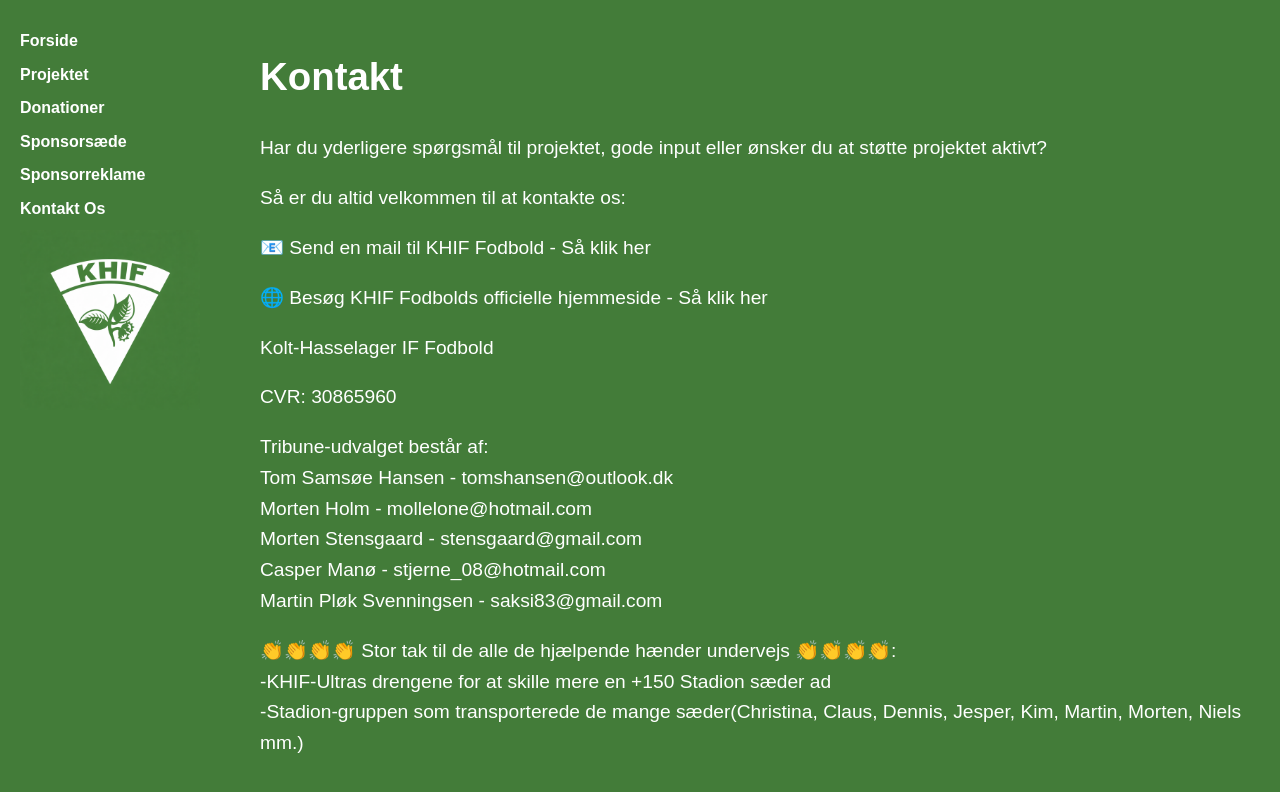
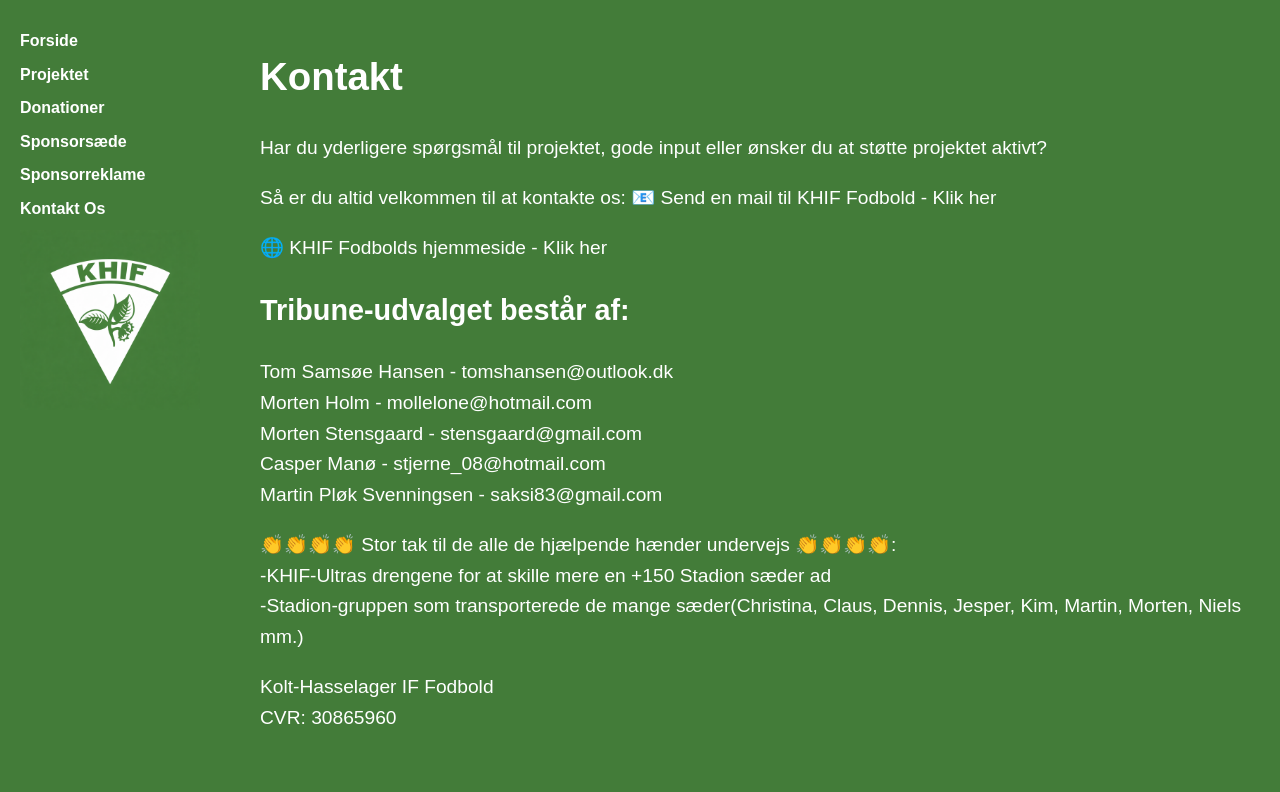
Before and after one commit to msj33/khif-tribune, a Jekyll site: the page built from kontakt.md, in a window 1280 px wide and 900 px high. Shown: the top 792 px of the window. Built offline with Jekyll 4.4.1, drawn with Linux system fonts in a browser that asks for light colours.

Commit message:
Update kontakt.md

```diff
--- a/kontakt.md
+++ b/kontakt.md
@@ -8,16 +8,12 @@ title: "Kontakt"
 Har du yderligere spørgsmål til projektet, gode input eller ønsker du at støtte projektet aktivt?
 
 Så er du altid velkommen til at kontakte os:
+📧 [Send en mail til KHIF Fodbold - Klik her](mailto:kunstgraes@khif.info)
 
-📧 [Send en mail til KHIF Fodbold - Så klik her](mailto:kunstgraes@khif.info)
+🌐 [KHIF Fodbolds hjemmeside - Klik her](https://khif.info)
 
-🌐 [Besøg KHIF Fodbolds officielle hjemmeside - Så klik her](https://khif.info)
 
-Kolt-Hasselager IF Fodbold
-
-CVR: 30865960
-
-Tribune-udvalget består af:
+## Tribune-udvalget består af:
 Tom Samsøe Hansen - tomshansen@outlook.dk
 Morten Holm - mollelone@hotmail.com
 Morten Stensgaard - stensgaard@gmail.com
```
Also changed, not shown: other parts of kontakt.md (+3 -0 lines).
